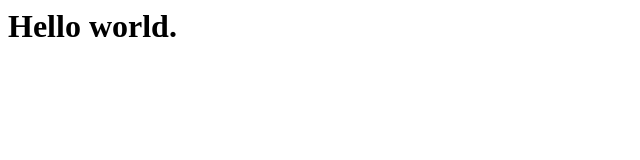
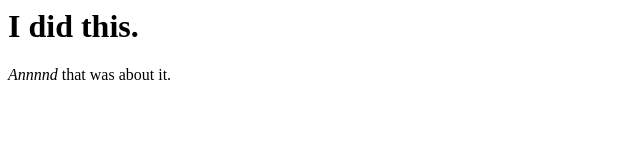
Before and after one commit to the76rumor/sm-site, a plain HTML site: page docs/index.html in a window 1280 px wide. Shown: the whole page, without its empty margins (0-640 px from the left). Drawn offline with Linux system fonts and the light colour scheme.

Commit message:
Updated index.html
please.

```diff
--- a/docs/index.html
+++ b/docs/index.html
@@ -1 +1,2 @@
-<h1>Hello world.</h>
+<h1>I did this.</h1>
+<em>Annnnd</em> that was about it.
```
Also changed, not shown: 1 other file.
